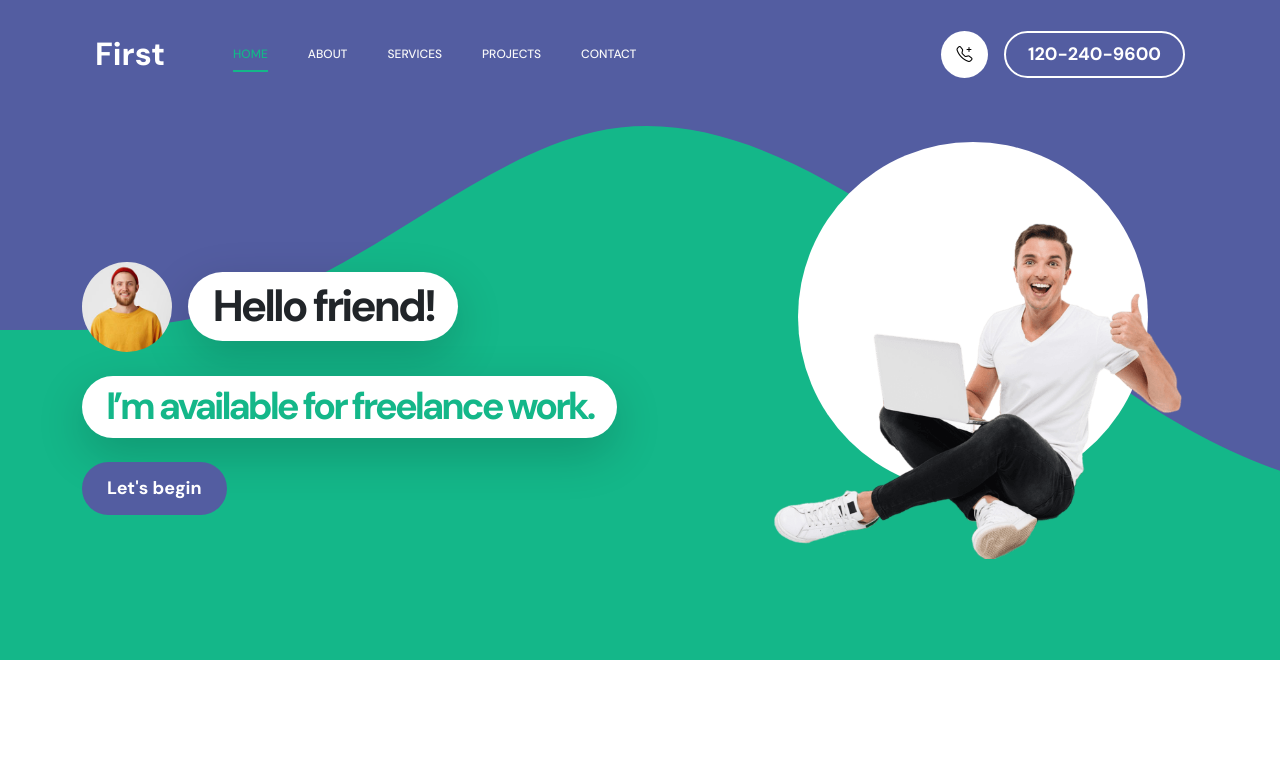
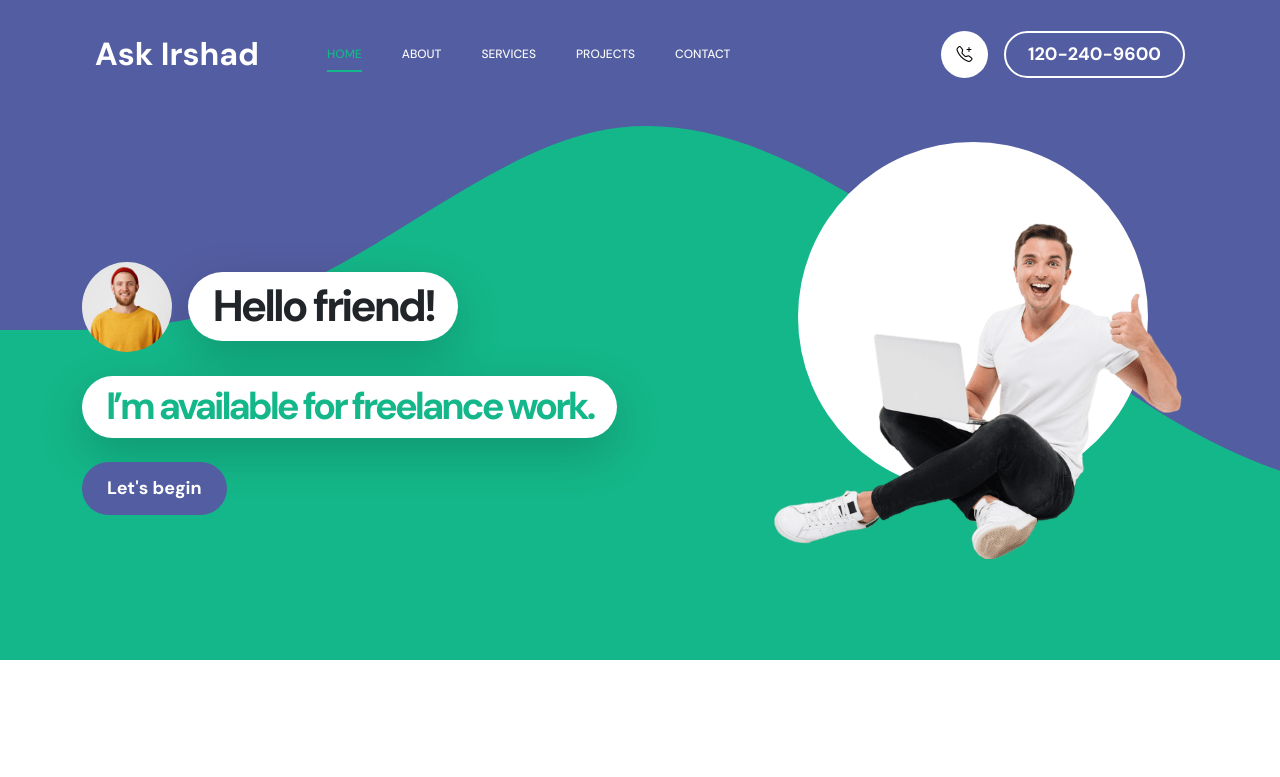
Before and after one commit to blogirshad/askirshad, a plain HTML site: page index.html in a window 1280 px wide. Shown: the top 777 px of the page. Drawn offline with Linux system fonts and the light colour scheme.

Commit message:
Update index.html

```diff
--- a/index.html
+++ b/index.html
@@ -48,7 +48,7 @@ https://templatemo.com/tm-578-first-portfolio
                     <span class="navbar-toggler-icon"></span>
                 </button>
 
-                <a href="index.html" class="navbar-brand mx-auto mx-lg-0">First</a>
+                <a href="index.html" class="navbar-brand mx-auto mx-lg-0">Ask Irshad</a>
 
                 <div class="d-flex align-items-center d-lg-none">
                     <i class="navbar-icon bi-telephone-plus me-3"></i>
```
